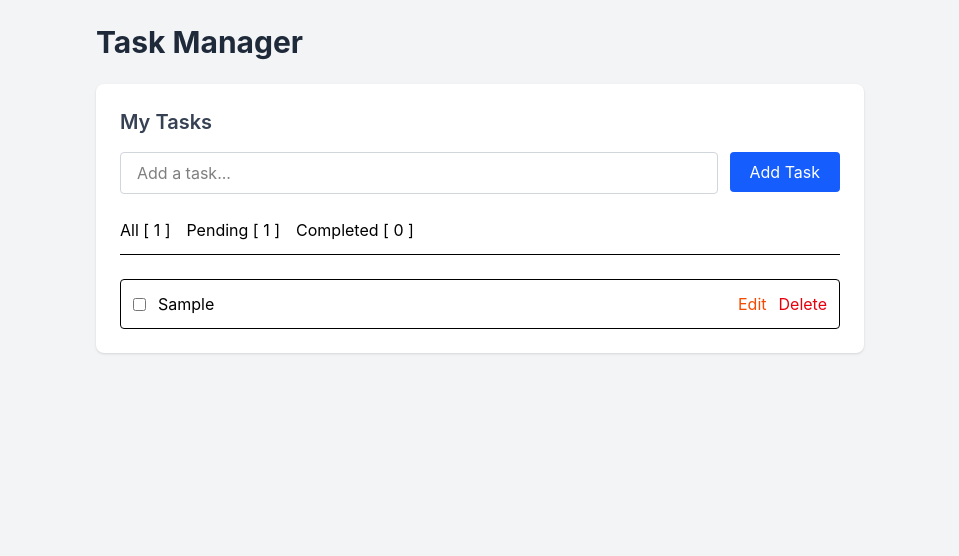
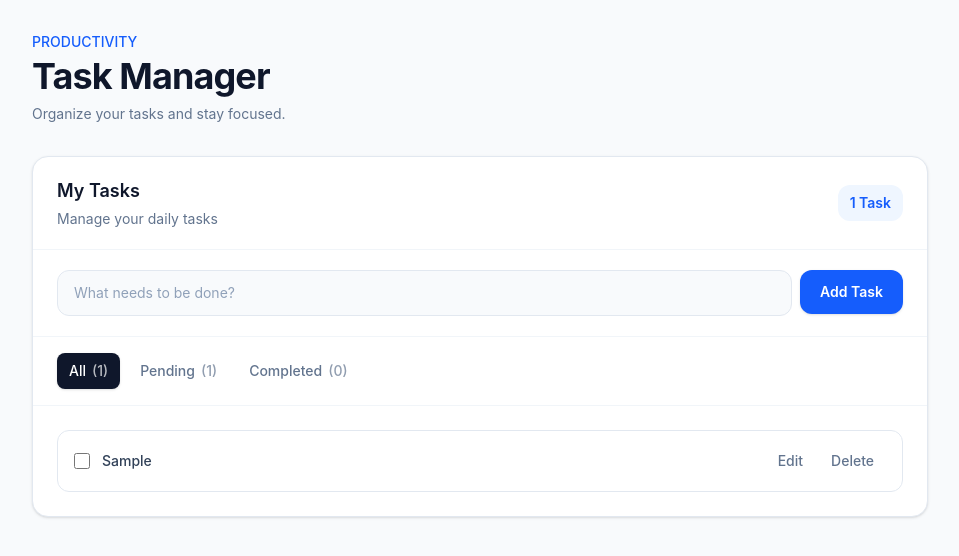
Before and after one commit to varaprasad-suravarapu/task-manager-react, a React (Vite) app: page / in a window 1280 px wide. Both pictures are taken after typing "Sample" into the empty fields and a click on the button "Add Task". Shown: the top 556 px of the page, without its empty margins (160-1119 px from the left). Built offline with nearby package versions, Linux system fonts and the light colour scheme.

Commit message:
Taskmanger UI Improvements

```diff
--- a/src/components/TaskManager/TaskManager.jsx
+++ b/src/components/TaskManager/TaskManager.jsx
@@ -114,19 +114,50 @@ function TaskManager() {
   })
 
   return (
-    <div className="min-h-screen bg-gray-100 p-6">
-      <div className="mx-auto max-w-3xl">
-        <h1 className="mb-6 text-3xl font-bold text-gray-800">Task Manager</h1>
+    <div className="min-h-screen bg-slate-50 px-4 py-8 sm:px-6 lg:px-8">
+  <div className="mx-auto max-w-4xl">
+    {/* Page Header */}
+    <div className="mb-8">
+      <p className="mb-1 text-sm font-medium text-blue-600">PRODUCTIVITY</p>
 
-        <div className="rounded-lg bg-white p-6 shadow">
-          <h2 className="mb-4 text-xl font-semibold text-gray-700">My Tasks</h2>
+      <h1 className="text-3xl font-bold tracking-tight text-slate-900 sm:text-4xl">
+        Task Manager
+      </h1>
 
-          <div className="mb-6 flex gap-3">
+      <p className="mt-2 text-sm text-slate-500">
+        Organize your tasks and stay focused.
+      </p>
+    </div>
+
+    {/* Main Card */}
+    <div className="overflow-hidden rounded-2xl border border-slate-200 bg-white shadow-sm">
+      {/* Card Header */}
+      <div className="border-b border-slate-100 px-5 py-5 sm:px-6">
+        <div className="flex items-center justify-between">
+          <div>
+            <h2 className="text-lg font-semibold text-slate-900">
+              My Tasks
+            </h2>
+
+            <p className="mt-1 text-sm text-slate-500">
+              Manage your daily tasks
+            </p>
+          </div>
+
+          <div className="rounded-xl bg-blue-50 px-3 py-2 text-sm font-semibold text-blue-600">
+            {totalTasks} {totalTasks === 1 ? "Task" : "Tasks"}
+          </div>
+        </div>
+      </div>
+
+      {/* Add / Edit Task */}
+      <div className="border-b border-slate-100 px-5 py-5 sm:px-6">
         <form
           onSubmit={handleSubmit}
-              className="flex w-full items-start gap-3"
+          className="flex w-full flex-col gap-2 sm:flex-row sm:items-start"
         >
           <div className="flex w-full flex-col">
+            <div className="relative">
               <input
                 type="text"
                 value={isEdit ? editTask.title : newTask}
@@ -142,46 +173,67 @@ function TaskManager() {
 
                   setShow(false)
                 }}
-                  placeholder="Add a task..."
-                  className="w-full rounded border border-gray-300 px-4 py-2"
+                placeholder={isEdit ? "Update your task..." : "What needs to be done?"}
+                className="w-full rounded-xl border border-slate-200 bg-slate-50 px-4 py-3 text-sm text-slate-900 outline-none transition placeholder:text-slate-400 focus:border-blue-500 focus:bg-white focus:ring-4 focus:ring-blue-500/10"
               />
+            </div>
 
-                {show && <span className="block text-red-500">{message}</span>}
+            {show && (
+              <span className="mt-2 block text-sm font-medium text-red-500">
+                {message}
+              </span>
+            )}
           </div>
 
           <button
             type="submit"
-                className="self-start whitespace-nowrap rounded bg-blue-600 px-5 py-2 text-white"
+            className="w-full whitespace-nowrap rounded-xl bg-blue-600 px-5 py-3 text-sm font-semibold text-white shadow-sm transition hover:bg-blue-700 active:scale-[0.98] sm:w-auto"
           >
-                {isEdit ? "Update" : "Add Task"}
+            {isEdit ? "Update Task" : "Add Task"}
           </button>
         </form>
       </div>
 
-          <div className="mb-6 flex border-b pb-3 justify-between">
-            <div className="flex gap-4 ">
+      {/* Filters */}
+      <div className="flex flex-col gap-4 border-b border-slate-100 px-5 py-4 sm:flex-row sm:items-center sm:justify-between sm:px-6">
+        <div className="flex flex-wrap gap-2">
           <button
             type="button"
-                className="cursor-pointer"
             onClick={() => setFilter("all")}
+            className={`rounded-lg px-3 py-2 text-sm font-medium transition ${
+              filter === "all"
+                ? "bg-slate-900 text-white shadow-sm"
+                : "text-slate-500 hover:bg-slate-100 hover:text-slate-900"
+            }`}
           >
-                All [ {totalTasks} ]
+            All
+            <span className="ml-1.5 opacity-70">({totalTasks})</span>
           </button>
 
           <button
             type="button"
-                className="cursor-pointer"
             onClick={() => setFilter("pending")}
+            className={`rounded-lg px-3 py-2 text-sm font-medium transition ${
+              filter === "pending"
+                ? "bg-amber-500 text-white shadow-sm"
+                : "text-slate-500 hover:bg-slate-100 hover:text-slate-900"
+            }`}
           >
-                Pending [ {pendingTasks} ]
+            Pending
+            <span className="ml-1.5 opacity-70">({pendingTasks})</span>
           </button>
 
           <button
             type="button"
-                className="cursor-pointer"
             onClick={() => setFilter("completed")}
+            className={`rounded-lg px-3 py-2 text-sm font-medium transition ${
+              filter === "completed"
+                ? "bg-emerald-600 text-white shadow-sm"
+                : "text-slate-500 hover:bg-slate-100 hover:text-slate-900"
+            }`}
           >
-                Completed [ {completedTasks} ]
+            Completed
+            <span className="ml-1.5 opacity-70">({completedTasks})</span>
           </button>
         </div>
 
@@ -189,76 +241,80 @@ function TaskManager() {
           <button
             type="button"
             onClick={handleClearCompleted}
-                className="text-red-600 cursor-pointer"
+            className="text-left text-sm font-medium text-red-500 transition hover:text-red-600 sm:text-right"
           >
-                Clear Completed
+            Clear completed
           </button>
         )}
       </div>
 
-          <div className="space-y-3">
+      {/* Task List */}
+      <div className="p-5 sm:p-6">
         {filteredTasks.length > 0 ? (
-              [...filteredTasks].reverse().map((task) => {
+          <div className="space-y-2">
+            {[...filteredTasks].reverse().map((task) => {
               return (
                 <div
                   key={task.id}
-                    className="flex items-center justify-between rounded border p-3"
+                  className="group flex items-center justify-between gap-4 rounded-xl border border-slate-200 bg-white px-4 py-3 transition hover:border-slate-300 hover:bg-slate-50 hover:shadow-sm"
                 >
-                    <label className="flex items-center gap-3">
+                  {/* Task */}
+                  <label className="flex min-w-0 flex-1 cursor-pointer items-center gap-3">
                     <input
                       type="checkbox"
                       checked={task.completed}
                       onChange={() => handleChecked(task.id)}
+                      className="h-4 w-4 cursor-pointer rounded border-slate-300 text-blue-600 focus:ring-blue-500"
                     />
+
                     <span
-                        className={
-                          task.completed ? "line-through text-slate-500" : ""
-                        }
+                      className={`truncate text-sm font-medium ${
+                        task.completed
+                          ? "text-slate-400 line-through"
+                          : "text-slate-700"
+                      }`}
                     >
                       {task.title}
                     </span>
                   </label>
 
-                    {/* {task.completed ? (
+                  {/* Actions */}
+                  <div className="flex shrink-0 items-center gap-1">
                     <button
                       type="button"
-                        className="text-red-600 cursor-pointer"
-                        onClick={() => handleComplete(task.id, "revert")}
-                      >
-                        Revert
-                      </button>
-                    ) : (
-                      <button
-                        type="button"
-                        className="text-red-600 cursor-pointer"
-                        onClick={() => handleComplete(task.id, "delete")}
-                      >
-                        Completed
-                      </button>
-                    )} */}
-
-                    <div className="flex gap-3">
-                      <button
-                        type="button"
-                        className="text-orange-600 cursor-pointer"
                       onClick={() => handleEdit(task.id)}
+                      className="rounded-lg px-3 py-2 text-sm font-medium text-slate-500 transition hover:bg-blue-50 hover:text-blue-600"
                     >
                       Edit
                     </button>
 
                     <button
                       type="button"
-                        className="text-red-600 cursor-pointer"
                       onClick={() => handleDelete(task.id)}
+                      className="rounded-lg px-3 py-2 text-sm font-medium text-slate-500 transition hover:bg-red-50 hover:text-red-600"
                     >
                       Delete
                     </button>
                   </div>
                 </div>
               )
-              })
+            })}
+          </div>
         ) : (
-              <div> No Tasks available </div>
+          /* Empty State */
+          <div className="flex min-h-48 flex-col items-center justify-center rounded-xl border border-dashed border-slate-200 bg-slate-50 px-6 text-center">
+            <div className="mb-3 flex h-12 w-12 items-center justify-center rounded-full bg-slate-100 text-xl">
+              ✓
+            </div>
+
+            <h3 className="text-sm font-semibold text-slate-700">
+              No tasks available
+            </h3>
+
+            <p className="mt-1 text-sm text-slate-400">
+              Add a task above to get started.
+            </p>
+          </div>
         )}
       </div>
     </div>
```
Lines whose indentation alone changed are shown as unchanged.
